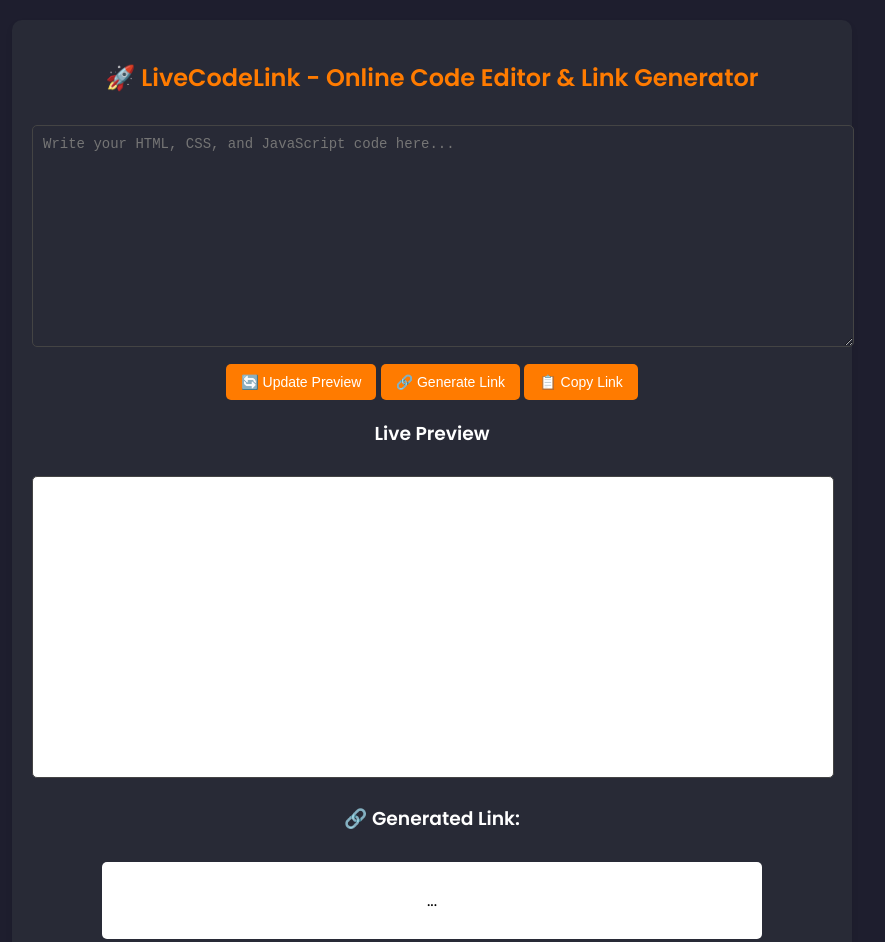
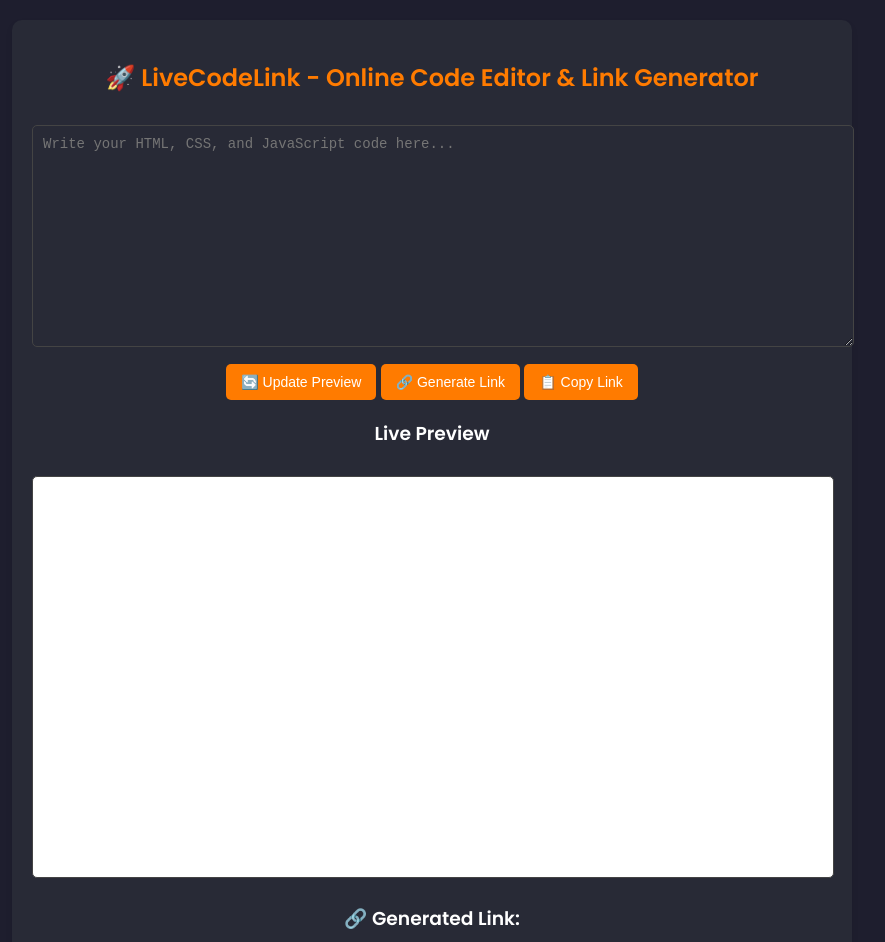
Before and after one commit to Md-Abu-Bakkar/livecodelink, a plain HTML site: page index.html in a window 1280 px wide. Shown: the top 942 px of the page, without its empty margins (208-1093 px from the left). Drawn offline with Linux system fonts and the light colour scheme; a script that the page names is missing.

Commit message:
Update style.css

```diff
--- a/style.css
+++ b/style.css
@@ -38,7 +38,7 @@ textarea {
 
 iframe {
     width: 100%;
-    height: 300px;
+    height: 400px; /* Increased height for better preview */
     border: 1px solid #444;
     background: white;
     border-radius: 5px;
```
